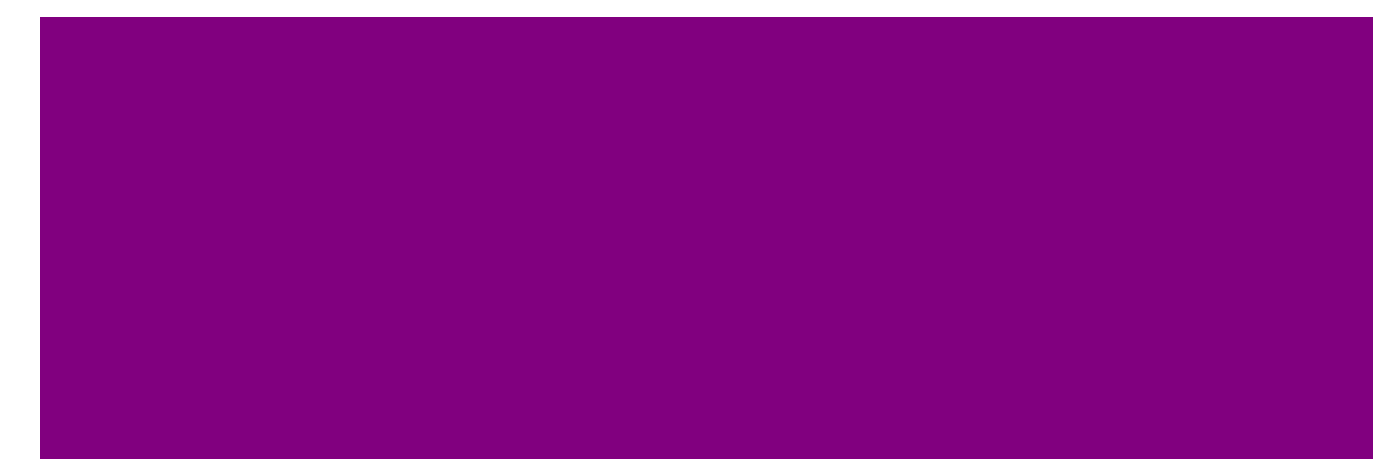
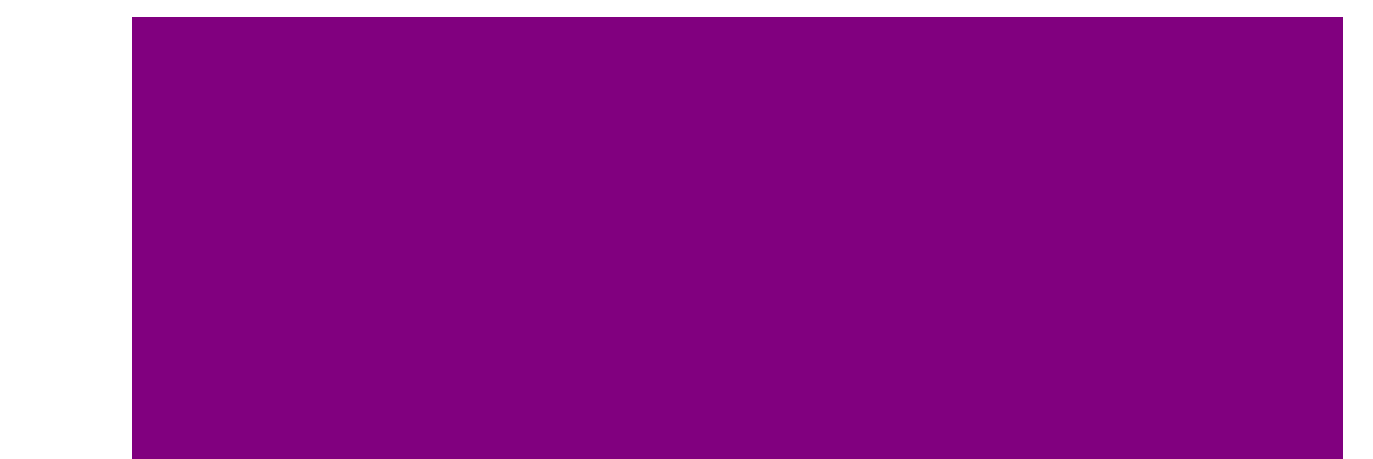
Before and after one commit to uclaux/uclaux.github.io, a plain HTML site: page index.html in a window 1280 px wide. Shown: the part 341-800 px from the top of the page, 1373 px wide, since content can reach past the window. Drawn offline with nearby package versions, Linux system fonts and the light colour scheme.

Commit message:
Update index.html

```diff
--- a/index.html
+++ b/index.html
@@ -145,7 +145,9 @@
 
 </div> <!--row-->
 
-<div class="container-fluid">
+<div class="row">
+<div class="col-md-10 col-md-offset-1">
+
 <div class="row">
 <div class="col-md-4 biocard text-center">
 
@@ -169,7 +171,9 @@
 </div> <!--row-->
 
 
-</div> <!--container-->
+</div> <!--col-->
+
+</div> <!--row-->
 
 </div> <!--container-->
 
```
